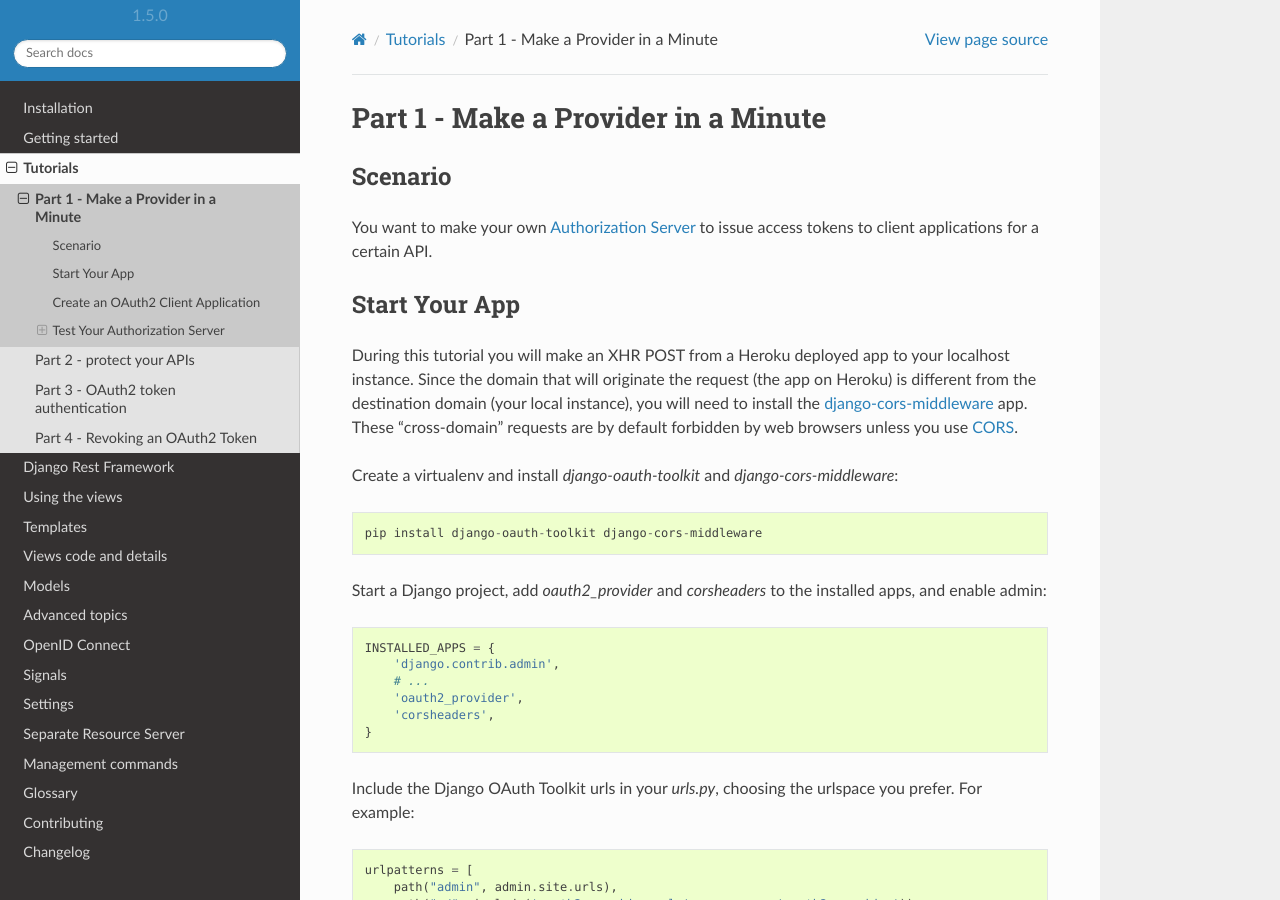
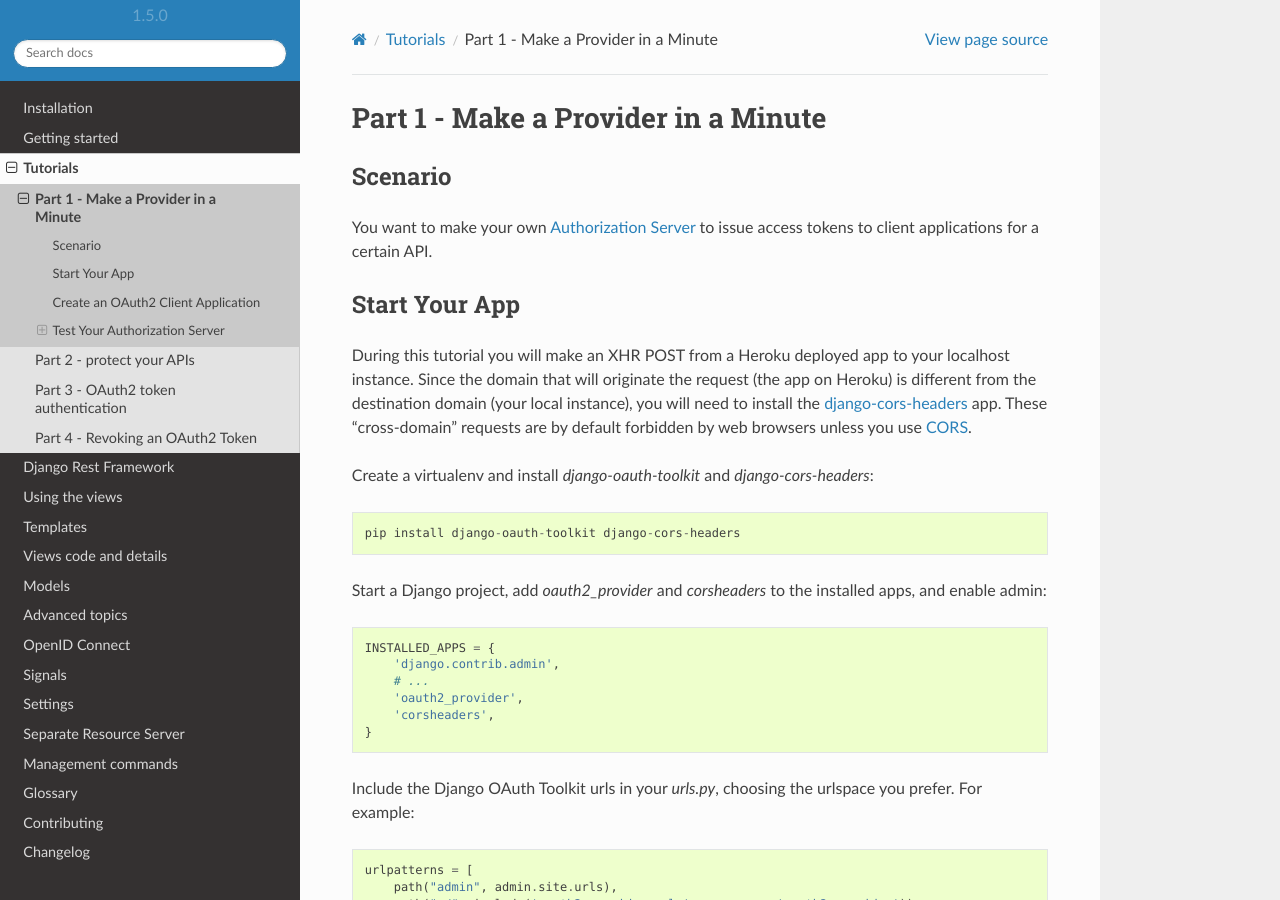
Before and after one commit to sheriffwoody0922/oauth-python-django, a Sphinx documentation site: the page built from docs/tutorial/tutorial_01.rst, in a window 1280 px wide and 900 px high. Built offline with Sphinx 7.4.7 and the Read the Docs theme 2.0.0, drawn with Linux system fonts in a browser that asks for light colours.

Commit message:
Use django-cors-headers in docs (#973)
* Use django-cors-headers

* Add @Andrew-Chen-Wang to AUTHORS.contributors

Co-authored-by: Asif Saif Uddin <auvipy@gmail.com>

```diff
--- a/docs/tutorial/tutorial_01.rst
+++ b/docs/tutorial/tutorial_01.rst
@@ -9,14 +9,14 @@ Start Your App
 --------------
 During this tutorial you will make an XHR POST from a Heroku deployed app to your localhost instance.
 Since the domain that will originate the request (the app on Heroku) is different from the destination domain (your local instance),
-you will need to install the `django-cors-middleware <https://github.com/zestedesavoir/django-cors-middleware>`_ app.
+you will need to install the `django-cors-headers <https://github.com/adamchainz/django-cors-headers>`_ app.
 These "cross-domain" requests are by default forbidden by web browsers unless you use `CORS <http://en.wikipedia.org/wiki/Cross-origin_resource_sharing>`_.
 
-Create a virtualenv and install `django-oauth-toolkit` and `django-cors-middleware`:
+Create a virtualenv and install `django-oauth-toolkit` and `django-cors-headers`:
 
 ::
 
-    pip install django-oauth-toolkit django-cors-middleware
+    pip install django-oauth-toolkit django-cors-headers
 
 Start a Django project, add `oauth2_provider` and `corsheaders` to the installed apps, and enable admin:
 
```
